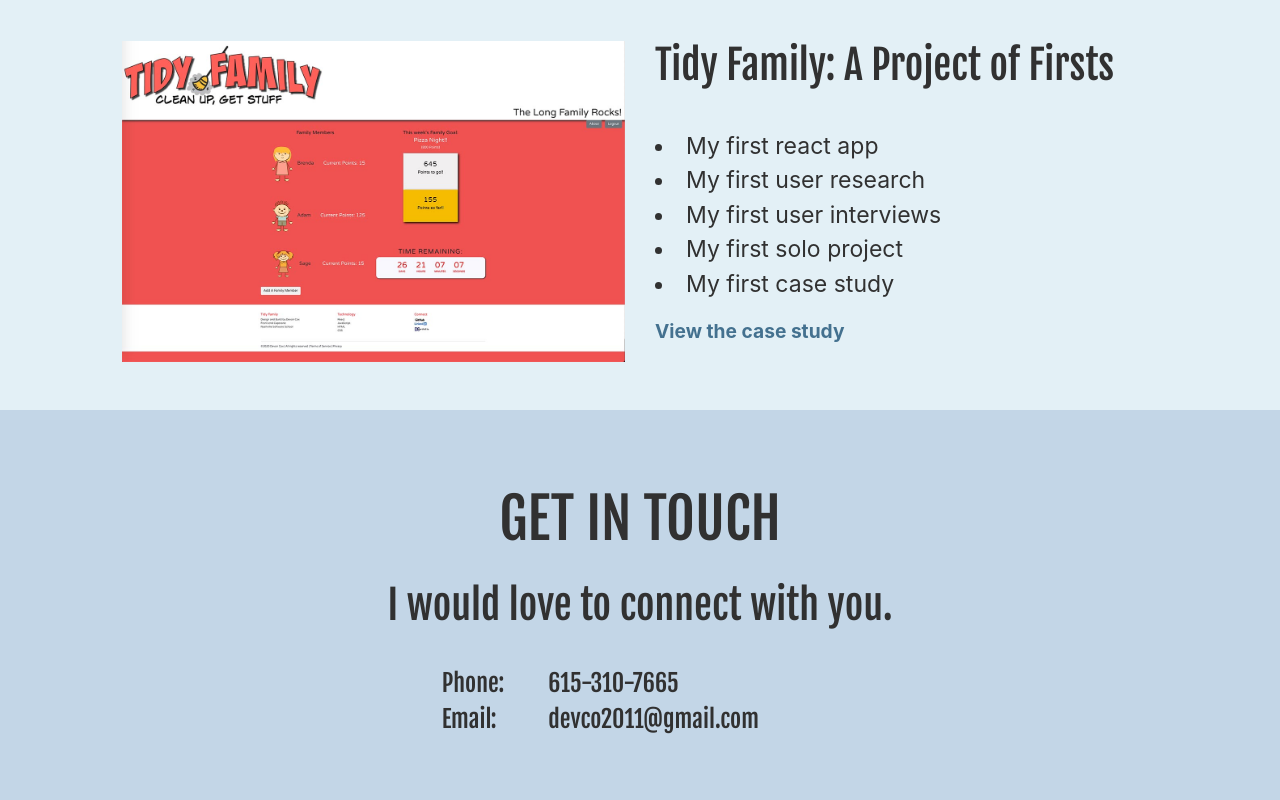
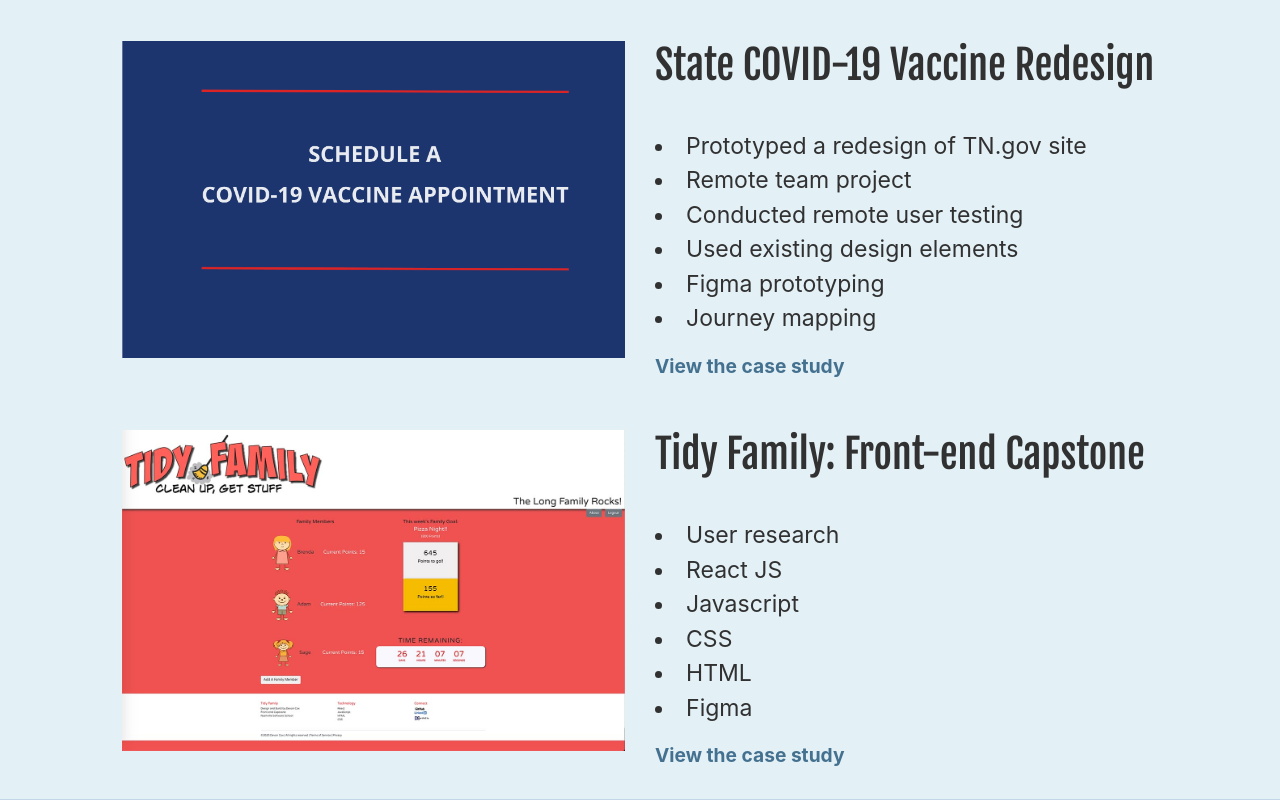
Before and after one commit to Devco2011/Devco2011.github.io, a React (Create React App) app: page / in a window 1280 px wide. Shown: the part 3360-4160 px from the top of the page. Built offline with nearby package versions, Linux system fonts and the light colour scheme.

Commit message:
added vaccine project to work section

```diff
--- a/src/main/Work.js
+++ b/src/main/Work.js
@@ -18,18 +18,40 @@ export const Work = () => {
                 <Row className="justify-content-md-center">
                     <Col className="col-12 col-md-5 mb-5">
                         <div className="images mt-4">
-                            <Link to="/CaseStudies/TidyFamily" target="_blank"><img className="tidyFamHome" src="../../images/FamHome.jpg" height="100%" width="100%" alt="Homepage view of Tidy Family web app." /></Link>
+                            <Link to="/CaseStudies/Vaccine" target="top"><img className="vaccineCS" src="../../images/vaccineCS.png" height="100%" width="100%" alt="Homepage view of Tidy Family web app." /></Link>
                         </div>
                     </Col>
                     <Col className="col-12 col-md-5">
-                        <h5 className="section-title mt-4">Tidy Family: A Project of Firsts</h5>
-                        <ScrollAnimation animateIn="animate__animated animate__fadeIn"><p><li>My first react app</li>
-                            <li>My first user research</li>
-                            <li>My first user interviews</li>
-                            <li>My first solo project</li>
-                            <li>My first case study</li>
+                        <h5 className="section-title mt-4">State COVID-19 Vaccine Redesign</h5>
+                        <ScrollAnimation animateIn="animate__animated animate__fadeIn"><p>
+                            <li>Prototyped a redesign of TN.gov site</li>
+                            <li>Remote team project</li>
+                            <li>Conducted remote user testing</li>
+                            <li>Used existing design elements</li>
+                            <li>Figma prototyping</li>
+                            <li>Journey mapping</li>
                         </p></ScrollAnimation>
-                        <p><Link to="/CaseStudies/TidyFamily" target="_blank"><strong>View the case study</strong></Link></p>
+                        <p><Link to="/CaseStudies/Vaccine" target="top"><strong>View the case study</strong></Link></p>
+
+                    </Col>
+                </Row>
+                <Row className="justify-content-md-center">
+                    <Col className="col-12 col-md-5 mb-5">
+                        <div className="images mt-4">
+                            <Link to="/CaseStudies/TidyFamily" target="top"><img className="tidyFamHome" src="../../images/FamHome.jpg" height="100%" width="100%" alt="Homepage view of Tidy Family web app." /></Link>
+                        </div>
+                    </Col>
+                    <Col className="col-12 col-md-5">
+                        <h5 className="section-title mt-4">Tidy Family: Front-end Capstone</h5>
+                        <ScrollAnimation animateIn="animate__animated animate__fadeIn"><p>
+                            <li>User research</li>
+                            <li>React JS</li>
+                            <li>Javascript</li>
+                            <li>CSS</li>
+                            <li>HTML</li>
+                            <li>Figma</li>
+                        </p></ScrollAnimation>
+                        <p><Link to="/CaseStudies/TidyFamily" target="top"><strong>View the case study</strong></Link></p>
 
                     </Col>
                 </Row>
```
Also changed, not shown: public/images/vaccineCS.png (added), 1 other file (tests, documents, lock files or other folders).
